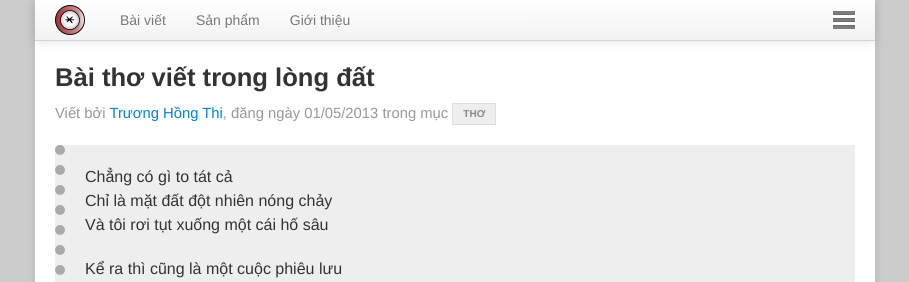
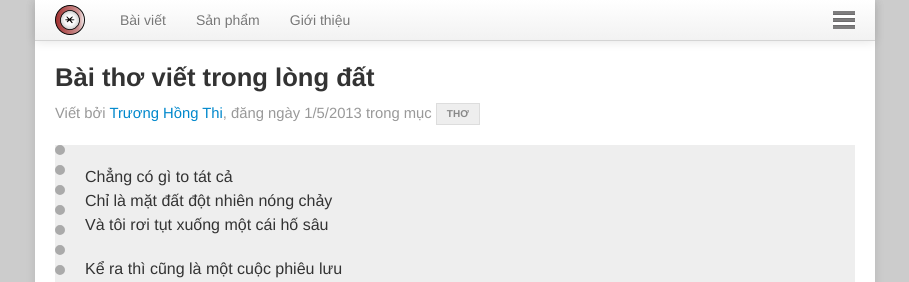
Before and after one commit to mangcut/mangcut.github.io, a Jekyll site: the page built from blog/_posts/2013-05-01-bai-tho-viet-trong-long-dat.md, in a window 1280 px wide and 900 px high. Shown: the top 282 px of the window, without its empty margins (185-1094 px from the left). Built offline with Jekyll 4.4.1, drawn with Linux system fonts in a browser that asks for light colours; nearby versions of some CDN libraries; comment, search, counter and statistics services are not loaded.

Commit message:
Change date format

```diff
--- a/_includes/byline.html
+++ b/_includes/byline.html
@@ -1 +1 @@
-<div class="font-small muted">Viết bởi <a href="about.html">{% if page.author %}{{ page.author }}{% else %}Trương Hồng Thi{% endif %}</a>, đăng ngày {{ page.date | date: "%d/%m/%Y" }} trong mục <span class="topic">{{ page.topic }}</span></div>
+<div class="font-small muted">Viết bởi <a href="about.html">{% if page.author %}{{ page.author }}{% else %}Trương Hồng Thi{% endif %}</a>, đăng ngày {{ page.date | date: "%-d/%-m/%Y" }} trong mục <span class="topic">{{ page.topic }}</span></div>
--- a/_includes/index.html
+++ b/_includes/index.html
@@ -2,7 +2,7 @@
 <article {% if forloop.first %}class="first-child"{% endif %}>
 	<span class="topic">{{ post.topic }}</span>
 	<h2 class="index-title"><a href="{{ post.url }}">{{ post.title }}</a></h2>
-	<p class="font-small muted">Viết bởi <a href="about.html">{% if post.author %}{{ post.author }}{% else %}Trương Hồng Thi{% endif %}</a>, đăng ngày {{ post.date | date: "%d/%m/%Y" }}</p>
+	<p class="font-small muted">Viết bởi <a href="about.html">{% if post.author %}{{ post.author }}{% else %}Trương Hồng Thi{% endif %}</a>, đăng ngày {{ post.date | date: "%-d/%-m/%Y" }}</p>
 	{% if post.image %}
 	<figure>
 	  <div class="img-container" {% if post.image_origin %}data-origin="{{post.image_origin}}{% endif %}">
```
